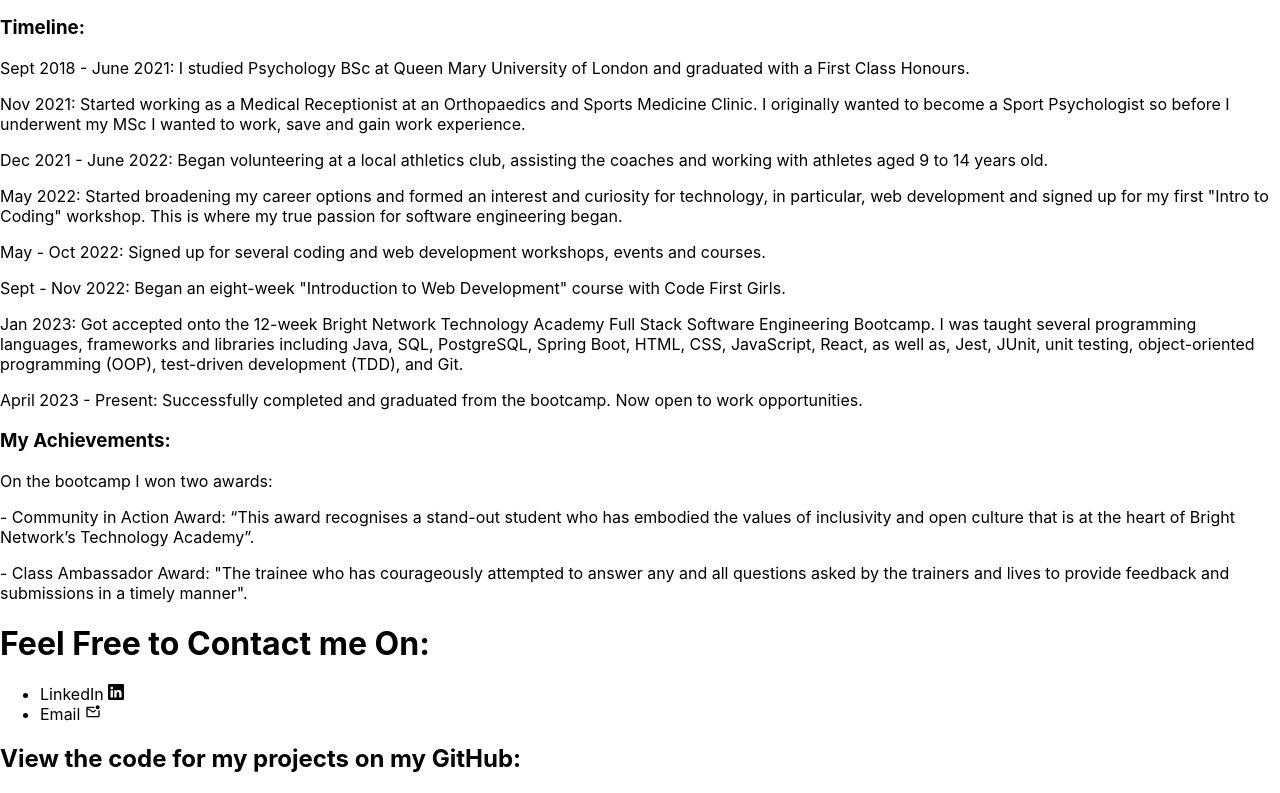
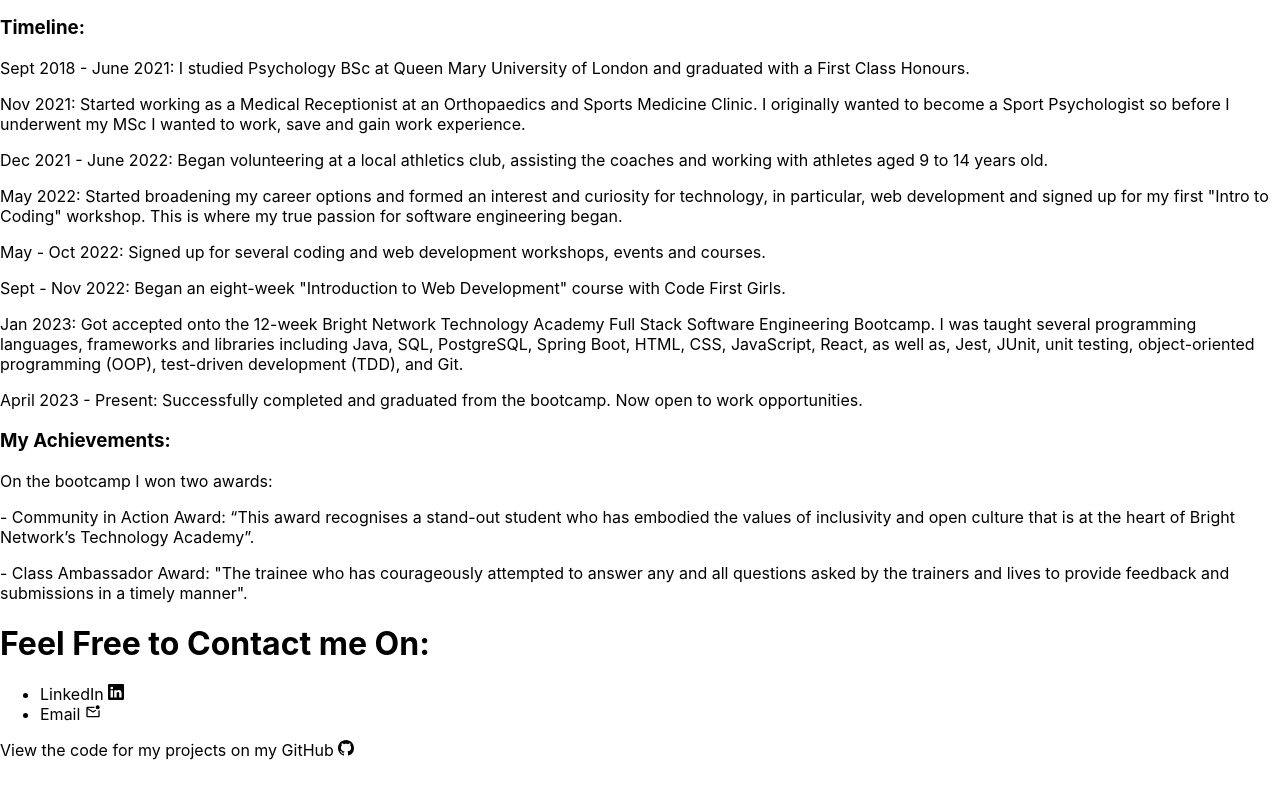
Before and after one commit to ChinikaC/My_Portfolio, a React (Create React App) app: page /Contact in a window 1280 px wide. Shown: the part 357-1150 px from the top of the page. Built offline with nearby package versions, Linux system fonts and the light colour scheme.

Commit message:
Added in github icon

```diff
--- a/src/components/Contact.js
+++ b/src/components/Contact.js
@@ -1,5 +1,6 @@
 import { BsLinkedin } from 'react-icons/bs';
 import { MdOutlineMarkEmailUnread } from 'react-icons/md';
+import { BsGithub } from 'react-icons/bs';
 
 const Contact = () => {
 
@@ -17,7 +18,7 @@
             Email <MdOutlineMarkEmailUnread/>
         </li>
         </ul>
-        <h2> View the code for my projects on my GitHub:</h2>
+        <p> View the code for my projects on my GitHub <BsGithub/></p>
 
             </div>
         </div>
```
